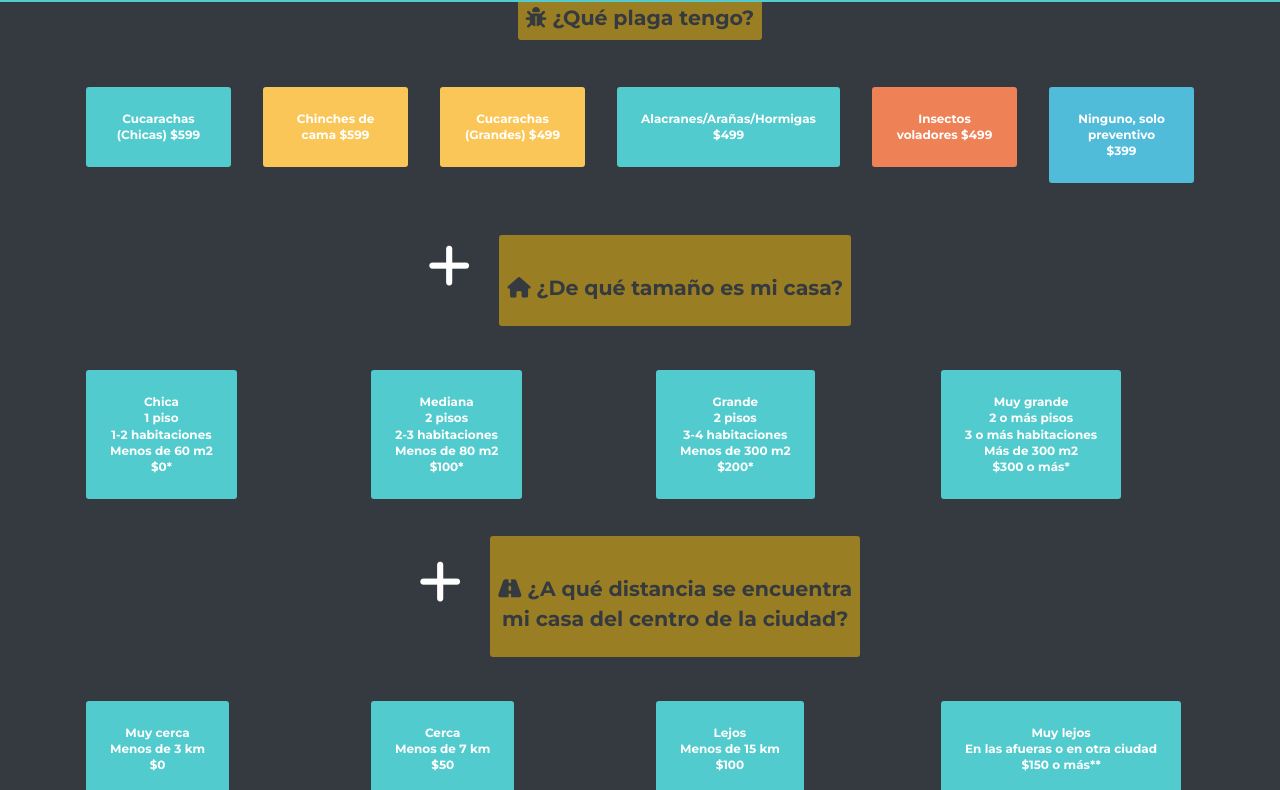
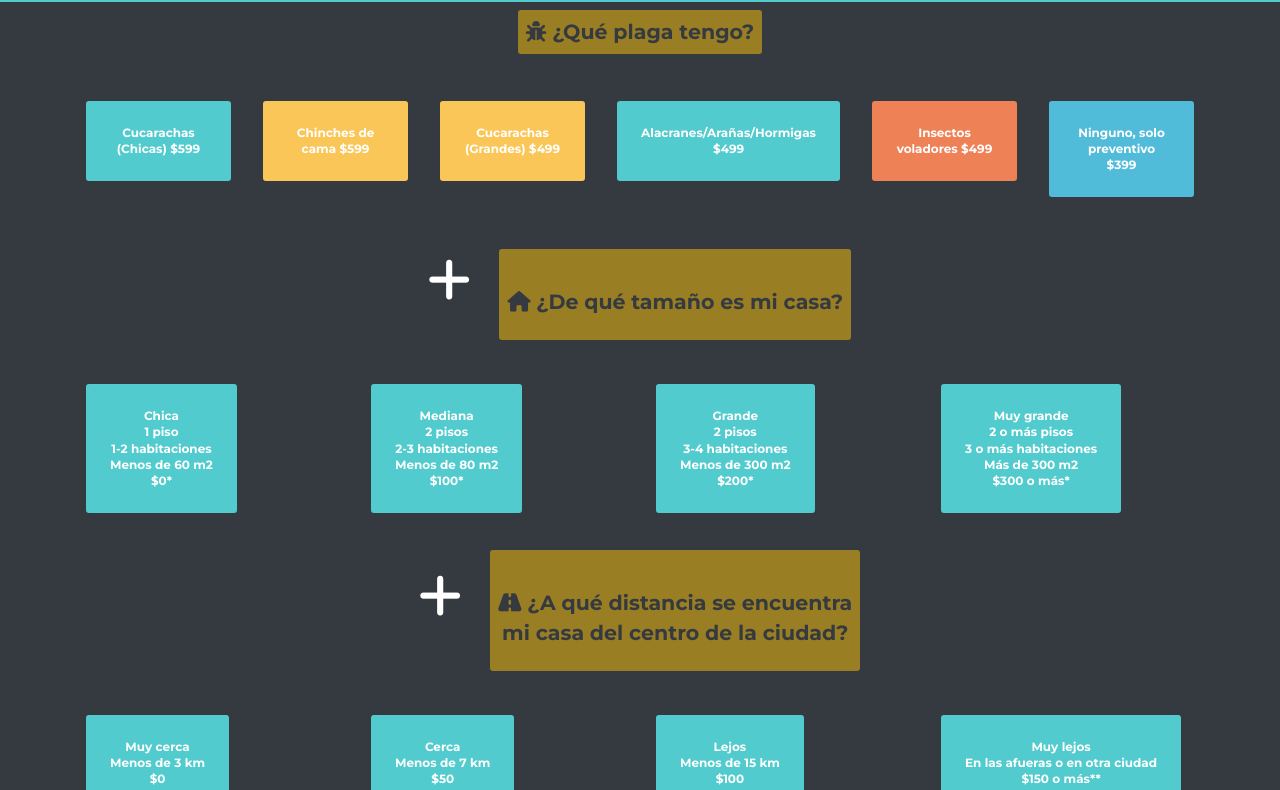
Before and after one commit to eliashhtores/fuminix, a plain HTML site: page quote/index.html in a window 1280 px wide. Shown: the part 84-874 px from the top of the page. Drawn offline with Linux system fonts and the light colour scheme.

Commit message:
Added top margin to quote interface

```diff
--- a/quote/index.html
+++ b/quote/index.html
@@ -36,7 +36,7 @@
       <div class="col-md-12">
         <div class="card bg-dark">
           <div class="card-header">
-            <h4 class="card-title text-center"><button class="btn btn-warning p-2 text-dark disabled"><i
+            <h4 class="card-title text-center mt-4"><button class="btn btn-warning p-2 text-dark disabled"><i
                   class="fa fa-bug"></i> ¿Qué plaga tengo?</button>
             </h4>
           </div>
```
